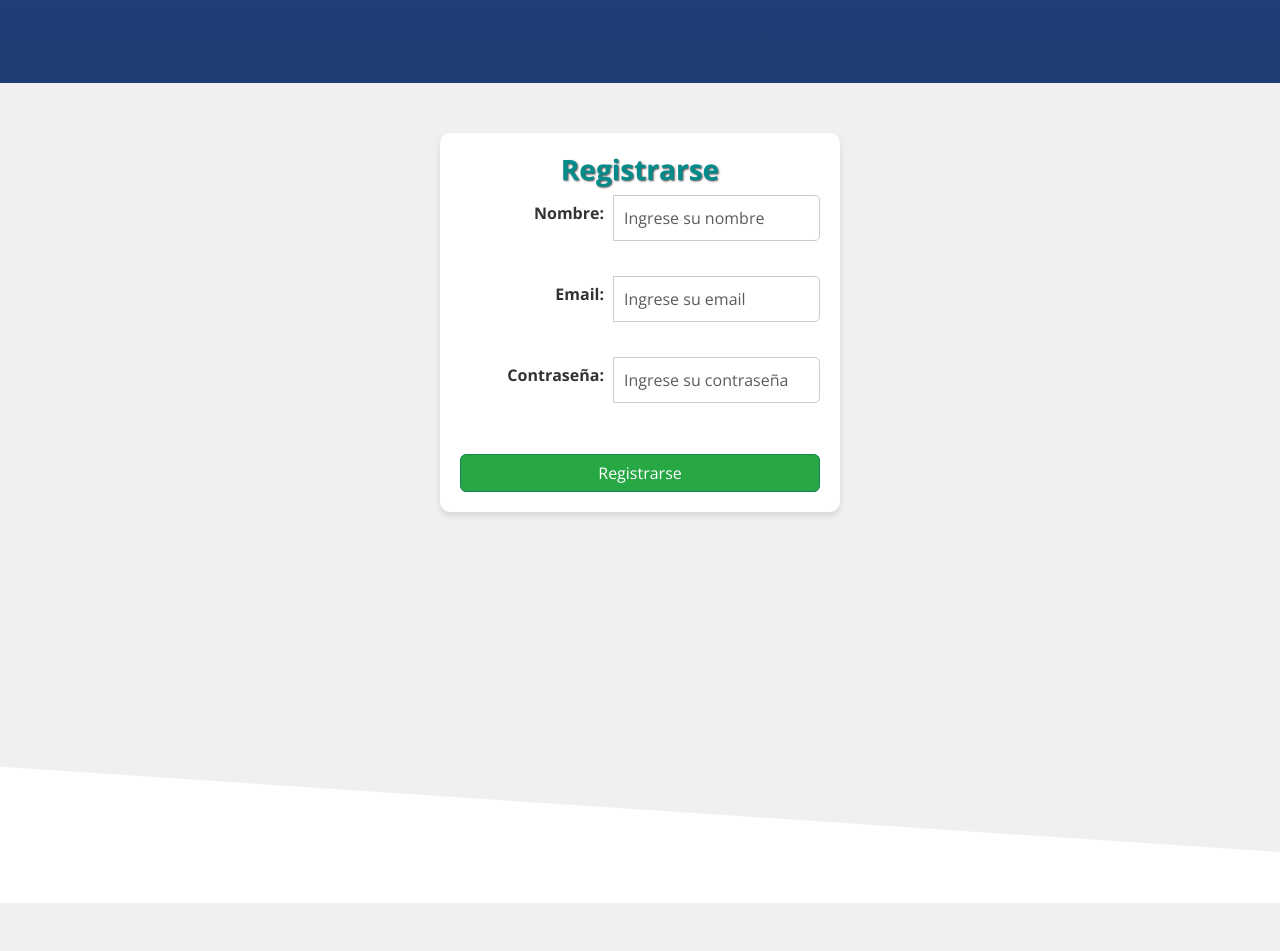
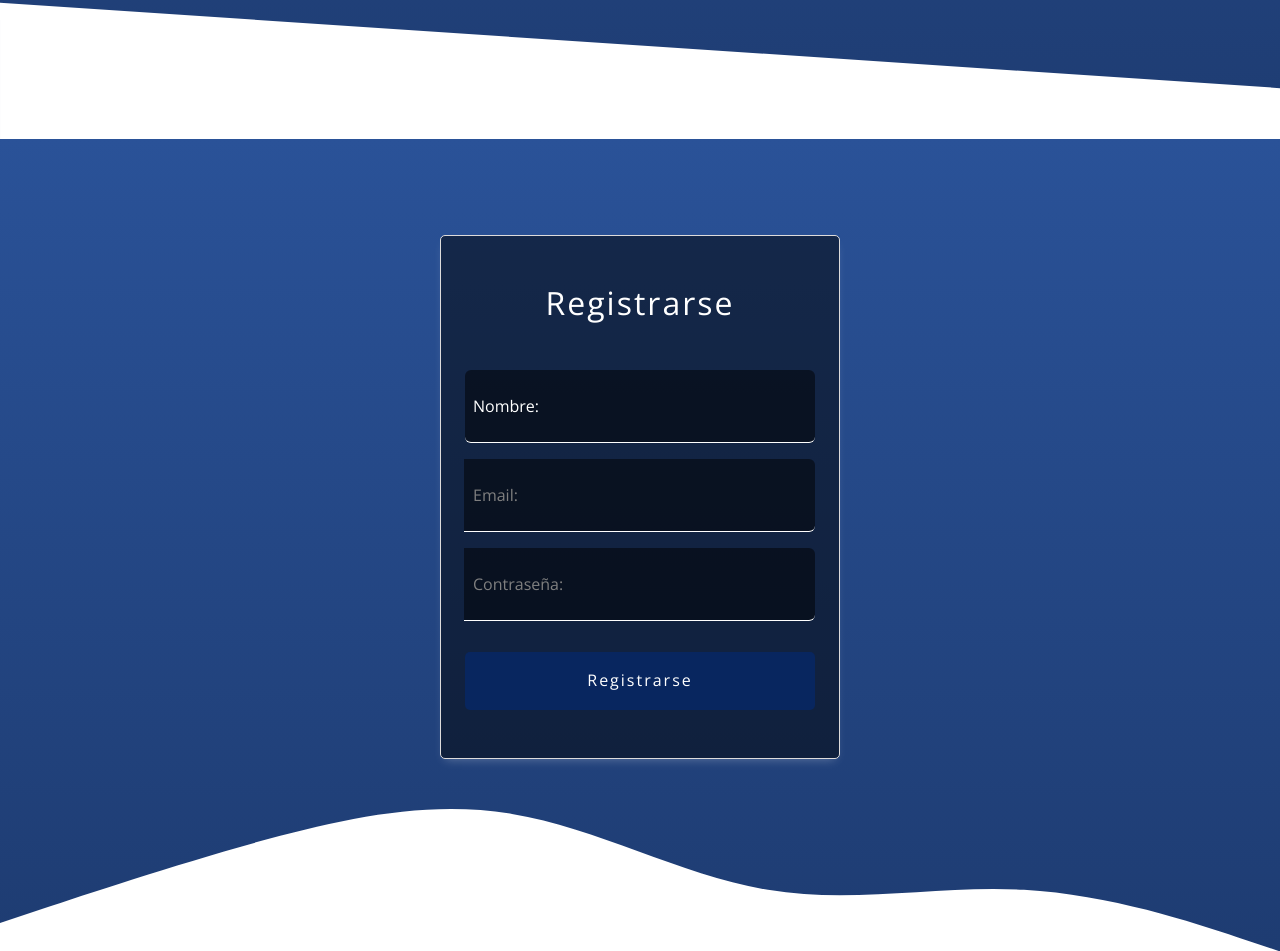
Before and after one commit to gonzalopastorino/HistoriasMedicas, a React (Vite) app in the folder HistoriasClinicas/: page /informacion in a window 1280 px wide. Shown: the part 717-1668 px from the top of the page. Before the commit the page ends 1620 px from the top, so only its background shows below. Built offline with nearby package versions, Linux system fonts and the light colour scheme.

Commit message:
estilo a formulario, falta un toque

```diff
--- a/HistoriasClinicas/src/components/Infolandingpage/InfoLandingPage.jsx
+++ b/HistoriasClinicas/src/components/Infolandingpage/InfoLandingPage.jsx
@@ -64,16 +64,15 @@ const InfoLandingPage = () => {
             alt="image-task"
           />
         </figure>
+      <div className="wave-info-landing-page">
+        <svg xmlns="http://www.w3.org/2000/svg" viewBox="0 0 1200 320">
+          <path fill="#fff" d="M0,192L1440,288L1440,320L0,320Z"></path>
+        </svg>
+      </div>
       </div>
 
       <div id="registrarse">
         <Registrarse />
-      </div>
-
-      <div className="wave-info-landing-page">
-        <svg xmlns="http://www.w3.org/2000/svg" viewBox="0 0 1200 320">
-          <path fill="#fff" d="M0,192L1440,288L1440,320L0,320Z"></path>
-        </svg>
       </div>
     </>
   );
--- a/HistoriasClinicas/src/components/Registrarse/Registrarse.jsx
+++ b/HistoriasClinicas/src/components/Registrarse/Registrarse.jsx
@@ -19,10 +19,14 @@ const Registrarse = ({ onCambiarVista }) => {
   };
 
   return (
-    <div className="form">
-      <h3>Registrarse</h3>
-      <form onSubmit={handleRegister} className="formulario">
-        <div className="input-group">
+    <>
+    <section className="section-formulario-registro">
+
+      <form onSubmit={handleRegister} className="formulario-registro">
+      <h3 className="formulario-registrarse-title">Registrarse</h3>
+
+      <div className="formulario-contenedor">
+        <div className="form-input-group">
           <label htmlFor="nombre" className="form-label">
             Nombre:
           </label>
@@ -30,7 +34,7 @@ const Registrarse = ({ onCambiarVista }) => {
             type="text"
             id="nombre"
             className="form-control"
-            placeholder="Ingrese su nombre"
+            placeholder=""
             value={nombre}
             onChange={(e) => setNombre(e.target.value)}
           />
@@ -44,7 +48,7 @@ const Registrarse = ({ onCambiarVista }) => {
             type="email"
             id="email"
             className="form-control"
-            placeholder="Ingrese su email"
+            placeholder=""
             value={email}
             onChange={(e) => setEmail(e.target.value)}
           />
@@ -58,18 +62,24 @@ const Registrarse = ({ onCambiarVista }) => {
             type="password"
             id="password"
             className="form-control"
-            placeholder="Ingrese su contraseña"
+            placeholder=""
             value={password}
             onChange={(e) => setPassword(e.target.value)}
           />
         </div>
 
-        <button type="submit" className="btn btn-success mt-3">
+        <button type="submit" className="button-registrarse">
           Registrarse
         </button>
+        </div>
       </form>
 
-    </div>
+
+    </section>
+      <div className="wave-form">
+      <svg className="wave-form-end" xmlns="http://www.w3.org/2000/svg" viewBox="0 0 1440 320"><path fill="#fff" d="M0,288L48,272C96,256,192,224,288,197.3C384,171,480,149,576,165.3C672,181,768,235,864,250.7C960,267,1056,245,1152,250.7C1248,256,1344,288,1392,304L1440,320L1440,320L1392,320C1344,320,1248,320,1152,320C1056,320,960,320,864,320C768,320,672,320,576,320C480,320,384,320,288,320C192,320,96,320,48,320L0,320Z"></path></svg>
+      </div>
+    </>
   );
 };
 
--- a/HistoriasClinicas/src/components/Registrarse/registrarse.css
+++ b/HistoriasClinicas/src/components/Registrarse/registrarse.css
@@ -1,67 +1,121 @@
-/* Formulario general */
-.form {
-    width: 50%; /* Puedes ajustar este ancho según lo desees */
-    margin: 50px auto;
-    background-color: white;
-    padding: 30px;
-    border-radius: 10px;
-    box-shadow: 1px 1px 8px rgba(0, 0, 0, 0.065);
+@import url('https://fonts.googleapis.com/css2?family=Open+Sans:wght@300;400;700&display=swap');
+
+/*Seccion Registro (en infolanding) */
+.section-formulario-registro {
+    font-family: 'Open Sans', sans-serif;
+    background-image: linear-gradient(to top, #1e3c72 0%, #1e3c72 1%, #2a5298 100%);
+    color: #fff;
+    display: flex;
+    min-height: 100vh;
+    padding-bottom: 6rem;
 }
 
-/* Contenedor para los grupos de input */
-.formulario .input-group {
-    display: flex;
-    align-items: center;
-    margin-bottom: 20px; /* Espacio entre cada grupo */
+
+/* Formulario general */
+.formulario-registro {
+    margin: 6rem auto;
+    width: 90%;
+    max-width: 400px;
+    padding: 3rem 1.5rem;
+    border-radius: 5px;
+    box-shadow: 0 5px 10px -5px rgba(255, 255, 255, 0.3);
+    border: 1px solid #dddbdb;
+    text-align: center;
+    background-color: rgba(0, 0, 0, 0.5);
+}
+
+.formulario-registrarse-title {
+    font-size: 2rem;
+    margin-bottom: 0.5rem;
+    font-weight: 400;
+    letter-spacing: 2px;
+}
+
+.formulario-contenedor {
+    margin-top: 3rem;
+    display: grid;
+    gap: 1rem;
+}
+
+.form-input-group {
+    position: relative;
+    color: #fff;
+}
+
+.form-control {
+    width: 100%;
+    background: none;
+    color: #fff;
+    font-family: 'Open Sans', sans-serif;
+    font-size: 1rem;
+    padding: 1.5rem 5rem ;
+    border: none;
+    outline: none;
+    border-bottom: 1px solid #fff;
+    transition: background-color 0.8s ease-in-out;
+    background-color: rgba(0, 0, 0, 0.5);
+}
+
+.form-control:focus + .for-label,
+.form-control:not(:placeholder-shown) + .form-label {
+    transform: translateY(-4rem) scale(0.8);
+    transform-origin: left top;
+    color:rgba(5, 71, 238, 0.3)
 }
 
 /* Estilo para los labels */
-.formulario .input-group label {
-    width: 30%; /* Ancho del label al costado */
-    font-weight: bold;
+.form-label {
+    color: #fff;
+    cursor: pointer;
+    position: absolute;
+    top: 0;
+    left: 0.5rem;
+    font-weight: 200;
     text-align: right;
-    margin-right: 10px; /* Separación entre label e input */
+    margin-right: 1rem; /* Separación entre label e input */
+    transform: translateY(1.5rem);
+    transition: transform 0.8s, color 0.8s;
 }
 
 
-/* Estilo para los inputs */
-.formulario .input-group input {
-    flex: 1; /* El input toma el espacio restante */
-    padding: 10px;
-    border: 1px solid #ccc;
+/* Estilo de boto registrarse */
+.button-registrarse {
+    text-decoration: none;
+    color: #fff;
+    padding: 1rem 3rem;
+    border: 1px solid;
     border-radius: 5px;
-    font-size: 16px;
-}
-
-/* Estilo de los botones */
-button {
-    width: 100%;
-    padding: 10px;
+    display: inline-block;
+    font-size: 1rem;
+    font-weight: 400;
+    letter-spacing: 2px;/* Espacio entre inputs y botones */
+    background-color: #08265f;
     border: none;
-    border-radius: 5px;
-    font-size: 16px;
-    margin-top: 15px; /* Espacio entre inputs y botones */
-}
-
-/* Estilo del botón de registro o login */
-button.btn-success {
-    background-color: #28a745;
-    color: white;
 }
 
 /* Estilo del botón de cambiar a login/registro */
-button.btn-primary {
-    background-color: #007bff;
-    color: white;
+.button-registrarse:hover {
+    background-color: #fdfeff;
+    color: black;
+    transition: background-color 0.5s ease-in-out;
 }
 
-/* Estilo para el título */
-.form h3 {
-    text-align: center;
-    font-weight: bold;
-    color: darkcyan;
-    text-shadow: 1px 1px 2px rgba(0, 0, 0, 0.7);
+.wave-form-registrase-end {
+    width: 100%;
+    bottom: 0;
 }
+
+.wave-form {
+    width: 100%;
+    background-color: #fff;
+    position: relative;
+}
+.wave-form-end {
+    position: absolute;
+    bottom: 0;
+    left: 0;
+}
+
 
 /* Estilo para el texto de login/registrarse */
 .loguin {
@@ -71,7 +125,12 @@ button.btn-primary {
 
 /* Ajustes responsivos para pantallas pequeñas */
 @media (max-width: 768px) {
-    .form {
+    .section-formulario-registro{
+        width: 100%;
+
+
+    }
+    .formulario-registro {
         width: 80%; /* El formulario ocupará más espacio en pantallas pequeñas */
     }
 
@@ -90,7 +149,7 @@ button.btn-primary {
         width: 100%; /* El input ocupará todo el ancho disponible */
     }
 
-    button {
+    .button-registrarse {
         width: 100%; /* Los botones ocuparán todo el ancho */
     }
 }
--- a/HistoriasClinicas/src/pages/landingPage.css
+++ b/HistoriasClinicas/src/pages/landingPage.css
@@ -100,7 +100,8 @@
   color: #fff;
   padding: 1rem 3rem;
   border: 1px solid;
-  border-radius: 5px;display: inline-block;
+  border-radius: 5px;
+  display: inline-block;
   font-weight: 500;
   letter-spacing: 1px;
 }
```
Also changed, not shown: HistoriasClinicas/src/components/Login/login.css (indentation only), HistoriasClinicas/src/uttils/wave (1).svg (added).
